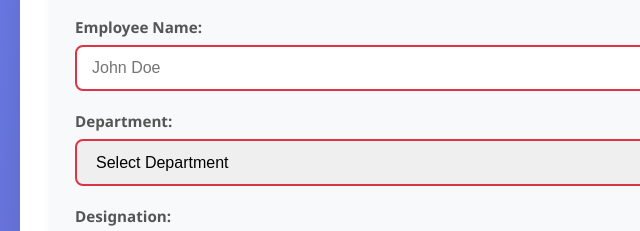
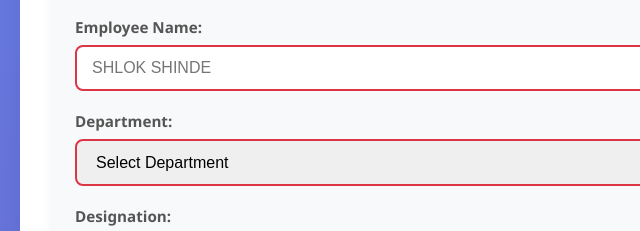
Before and after one commit to shlokshinde/Payment-System, a plain HTML site: page index.html in a window 1280 px wide. Shown: the part 301-532 px from the top of the page, 0-640 px from the left. Drawn offline with Linux system fonts and the light colour scheme.

Commit message:
Update index.html

```diff
--- a/index.html
+++ b/index.html
@@ -21,7 +21,7 @@
 
                 <div class="form-group">
                     <label for="empName">Employee Name:</label>
-                    <input type="text" id="empName" required placeholder="John Doe">
+                    <input type="text" id="empName" required placeholder="SHLOK SHINDE">
                 </div>
 
                 <div class="form-group">
```
